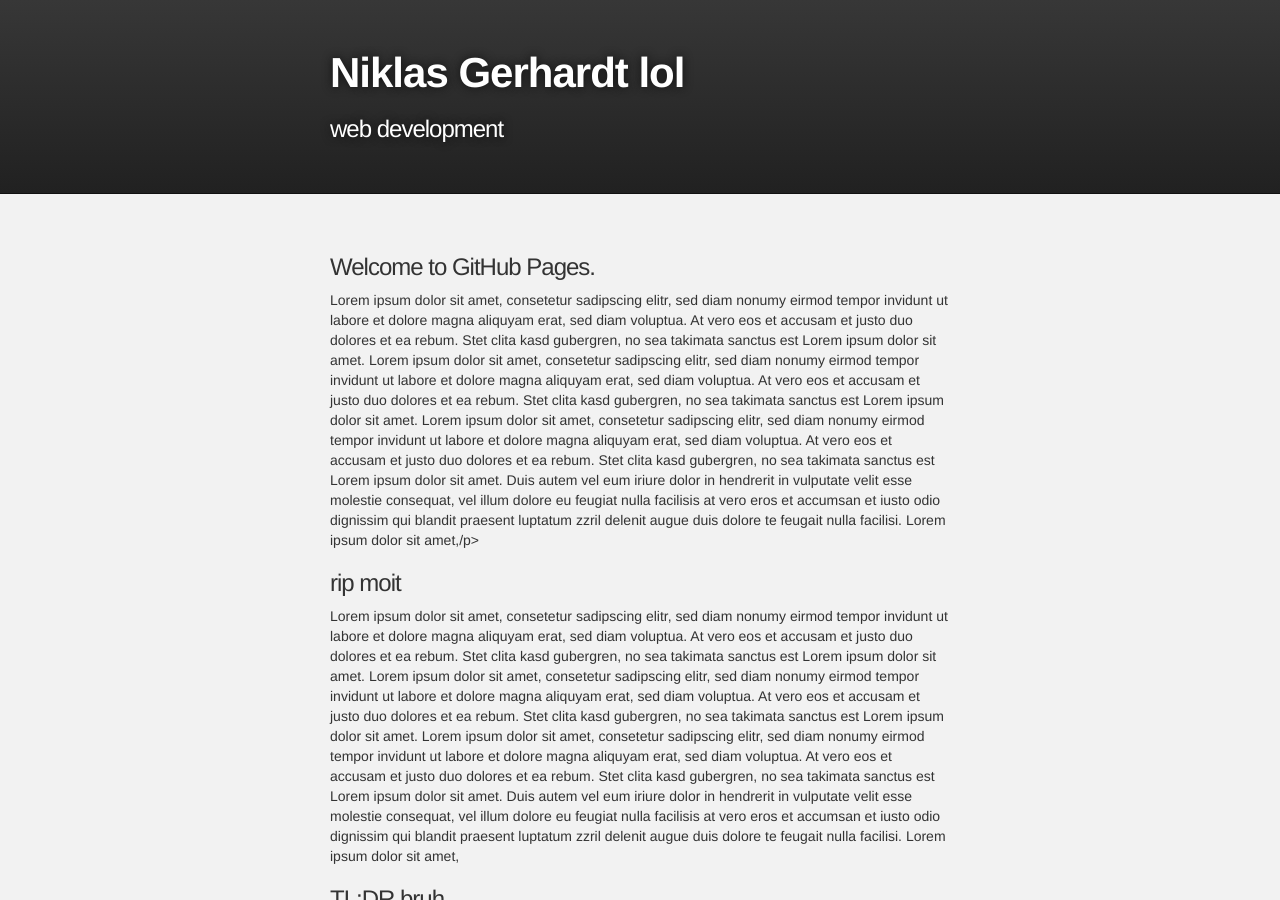
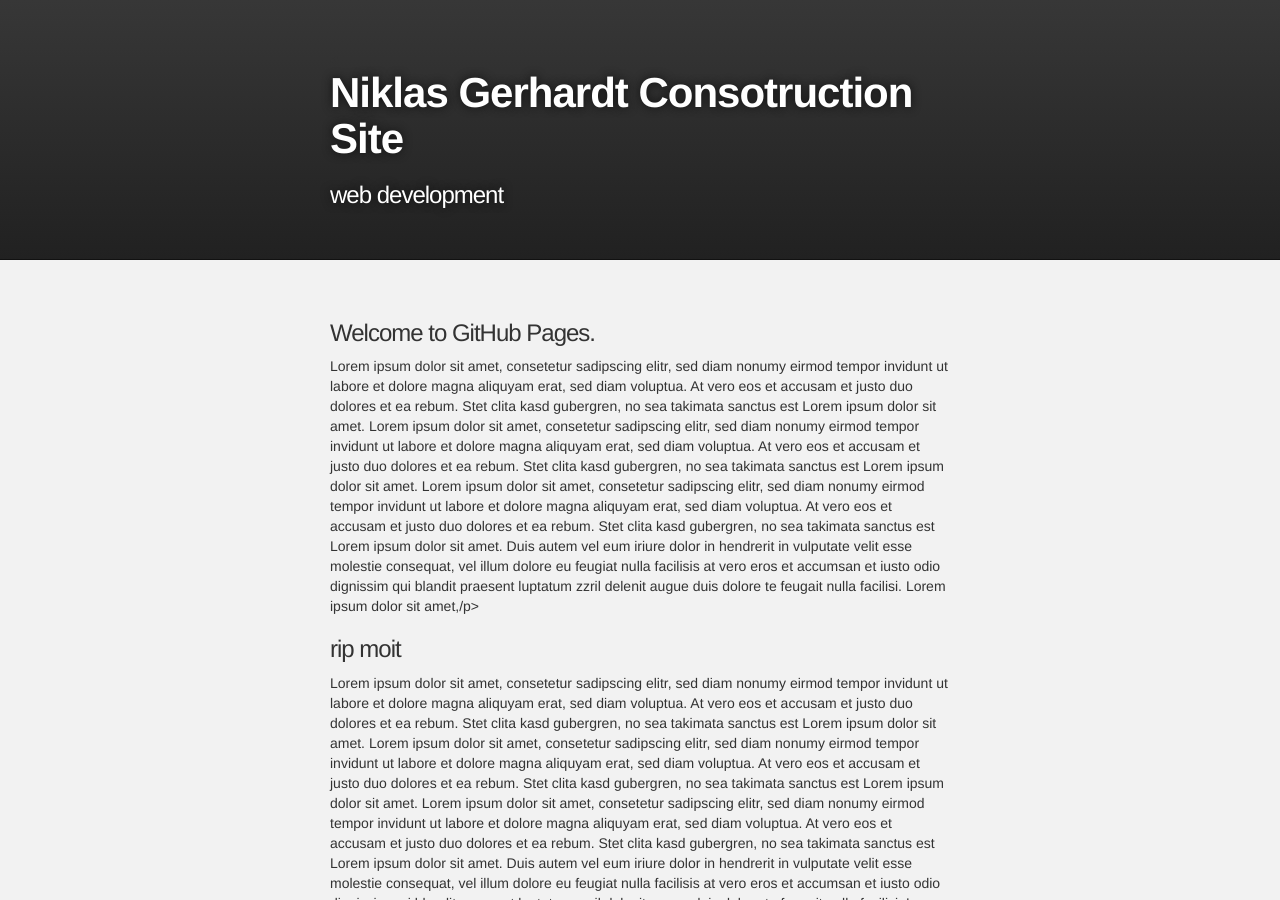
Before and after one commit to darkcraftxx/darkcraftxx.github.io, a Jekyll site: the page index.html, which Jekyll copies as it is, in a window 1280 px wide and 900 px high. Built offline with Jekyll 4.4.1, drawn with Linux system fonts in a browser that asks for light colours.

Commit message:
Update index.html

```diff
--- a/index.html
+++ b/index.html
@@ -1,4 +1,4 @@
-<!DOCTYPE html>
+  <!DOCTYPE html>
 <html>
 
   <head>
@@ -14,8 +14,8 @@
   <body>
     <!-- HEADER -->
     <div id="header_wrap" class="outer">
-        <header class="inner">
-         <h1 id="project_title">Niklas Gerhardt lol</h1>
+        <header class="inner"><
+         <h1 id="project_title">Niklas Gerhardt Consotruction Site</h1>
           <h2 id="project_tagline">web development</h2>
 
         </header>
```
